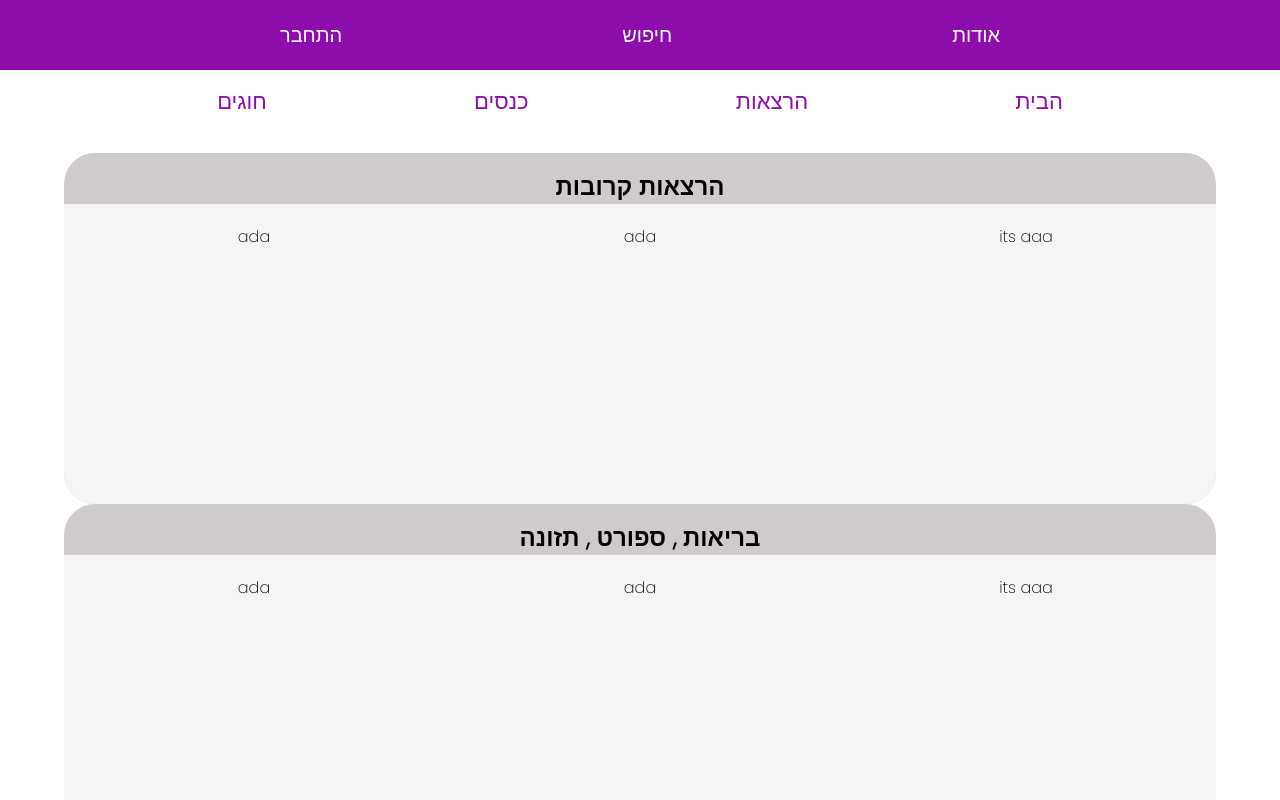
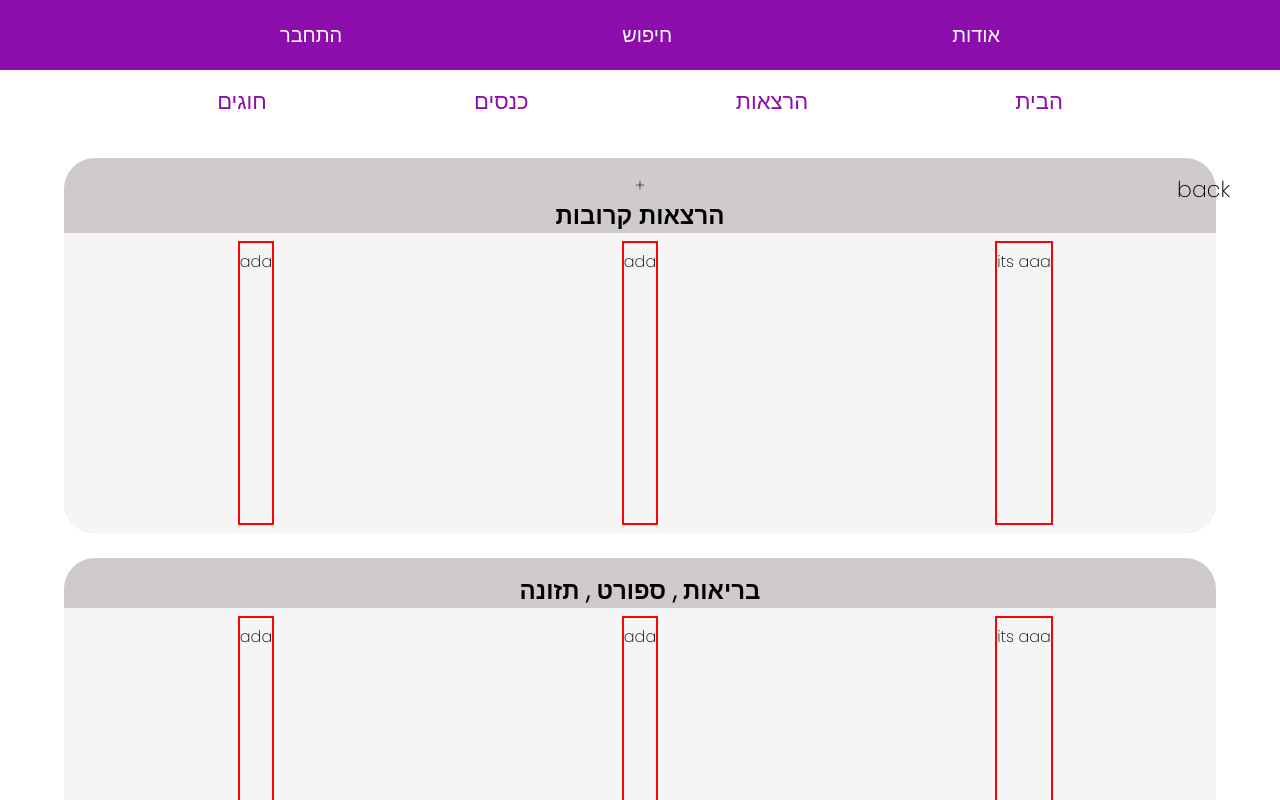
Before and after one commit to itsik-ba/My-Lectures, a React (Vite) app in the folder client/: page /lecture in a window 1280 px wide. Shown: the top 800 px of the page. Built offline with nearby package versions, Linux system fonts and the light colour scheme.

Commit message:
lecture style

```diff
--- a/client/package.json
+++ b/client/package.json
@@ -15,7 +15,7 @@
     "axios": "^1.4.0",
     "react": "^18.2.0",
     "react-dom": "^18.2.0",
-    "react-router-dom": "^6.14.1",
+    "react-router-dom": "^6.14.2",
     "sass": "^1.63.6",
     "scss": "^0.2.4"
   },
--- a/client/src/pages/mainBar/main__lecture/Lecture.tsx
+++ b/client/src/pages/mainBar/main__lecture/Lecture.tsx
@@ -7,7 +7,10 @@ const Lecture = () => {
        <div className="container__wrapper">
 
            <div className="blockA">
-            <h2>הרצאות קרובות</h2>
+            <span className="blockA__Sback">back</span>
+            <span className="blockA__Sfrwd">+</span>
+
+            <h2 className="blockA__h2">הרצאות קרובות</h2>
             <div className="blockA__wrapperBlock">
             <div className="a">its aaa</div>
             <div className="b">ada</div>
@@ -16,7 +19,7 @@ const Lecture = () => {
            </div>
 
            <div className="blockA">
-            <h2>בריאות , ספורט , תזונה</h2>
+            <h2 className="blockA__h2">בריאות , ספורט , תזונה</h2>
             <div className="blockA__wrapperBlock">
             <div className="a">its aaa</div>
             <div className="b">ada</div>
@@ -25,7 +28,7 @@ const Lecture = () => {
            </div>
 
            <div className="blockA">
-            <h2> אקטואליה ותקשורת</h2>
+            <h2 className="blockA__h2"> אקטואליה ותקשורת</h2>
             <div className="blockA__wrapperBlock">
             <div className="a">its aaa</div>
             <div className="b">ada</div>
@@ -34,7 +37,7 @@ const Lecture = () => {
            </div>
 
            <div className="blockA">
-            <h2>  הורות וקריירה</h2>
+            <h2 className="blockA__h2">  הורות וקריירה</h2>
             <div className="blockA__wrapperBlock">
             <div className="a">its aaa</div>
             <div className="b">ada</div>
@@ -43,7 +46,7 @@ const Lecture = () => {
            </div>
 
            <div className="blockA">
-            <h2>זוגיות , יחסים ואהבה</h2>
+            <h2 className="blockA__h2">זוגיות , יחסים ואהבה</h2>
             <div className="blockA__wrapperBlock">
             <div className="a">its aaa</div>
             <div className="b">ada</div>
@@ -52,7 +55,7 @@ const Lecture = () => {
            </div>
 
            <div className="blockA">
-            <h2> טכנולוגיה, עתיד, בדיוני</h2>
+            <h2 className="blockA__h2"> טכנולוגיה, עתיד, בדיוני</h2>
             <div className="blockA__wrapperBlock">
             <div className="a">its aaa</div>
             <div className="b">ada</div>
@@ -61,7 +64,7 @@ const Lecture = () => {
            </div>
 
            <div className="blockA">
-            <h2> היסטוריה, תרבות, פילוסופיה</h2>
+            <h2 className="blockA__h2"> היסטוריה, תרבות, פילוסופיה</h2>
             <div className="blockA__wrapperBlock">
             <div className="a">its aaa</div>
             <div className="b">ada</div>
@@ -70,7 +73,7 @@ const Lecture = () => {
            </div>
 
            <div className="blockA">
-            <h2> עסקים וכלכלה, יזמות</h2>
+            <h2 className="blockA__h2"> עסקים וכלכלה, יזמות</h2>
             <div className="blockA__wrapperBlock">
             <div className="a">its aaa</div>
             <div className="b">ada</div>
@@ -79,7 +82,7 @@ const Lecture = () => {
            </div>
 
            <div className="blockA">
-            <h2> קולנוע , הופעות , מוסיקה , לייף סטייל</h2>
+            <h2 className="blockA__h2"> קולנוע , הופעות , מוסיקה , לייף סטייל</h2>
             <div className="blockA__wrapperBlock">
             <div className="a">its aaa</div>
             <div className="b">ada</div>
--- a/client/src/pages/mainBar/main__lecture/style/lecture.scss
+++ b/client/src/pages/mainBar/main__lecture/style/lecture.scss
@@ -14,7 +14,6 @@
  text-align: center;
 
  &__wrapper{
- margin: 20px;
  width: 90%;
  justify-self: center;
 
@@ -25,24 +24,37 @@
 .blockA{
 background-color: var(--LightGray);
 border-radius: 31px 31px 31px 31px;
-padding: 16px 0px 0px;
-// margin: 16px 0px;
+padding: 15px 0px 0px;
+margin: 25px 0px;
 
+
+&__Sback{
+ position: absolute;
+font-size: 22px;
+right: 50px;
+
+
+}
 
 &__wrapperBlock{
     width: 100%;
+    justify-items: center;
     display: grid;
     grid-template-columns: 1fr 1fr 1fr;
-    gap: 6px;
     background-color: var(--whiteSmoke);
     min-height: 300px;
     border-radius: 0px 0px 31px 31px;
+
 }
 
 }
 
 .a, .b, .c{
-border-radius: 2px solid red;
-margin: 20px 0px;
+border: 2px solid red;
+// width: 300px;
+// height: 290px;
+padding: 6px 0px;
+margin: 8px 0px;
+flex-basis: auto;
 
 }
```
Also changed, not shown: 1 other file (tests, documents, lock files or other folders).
